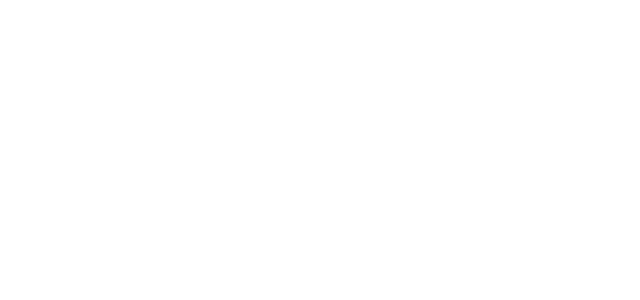
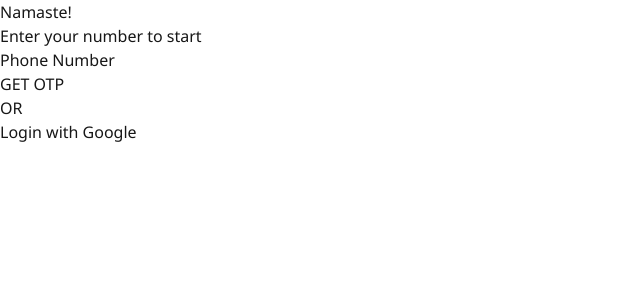
Before and after one commit to Eaman006/Turant, a Next.js app: page /login in a window 1280 px wide. Shown: the top 300 px of the page, without its empty margins (0-640 px from the left). Built offline with nearby package versions, Linux system fonts and the light colour scheme.

Commit message:
feat: enhance login page content and structure

```diff
--- a/app/login/page.tsx
+++ b/app/login/page.tsx
@@ -4,7 +4,22 @@
   return (
     <div>
       <div>
-
+        Namaste!
+      </div>
+      <div>
+        Enter your number to start
+      </div>
+      <div>
+        Phone Number
+      </div>
+      <div>
+        GET OTP
+      </div>
+      <div>
+        OR
+      </div>
+      <div>
+        Login with Google
       </div>
     </div>
   )
```
